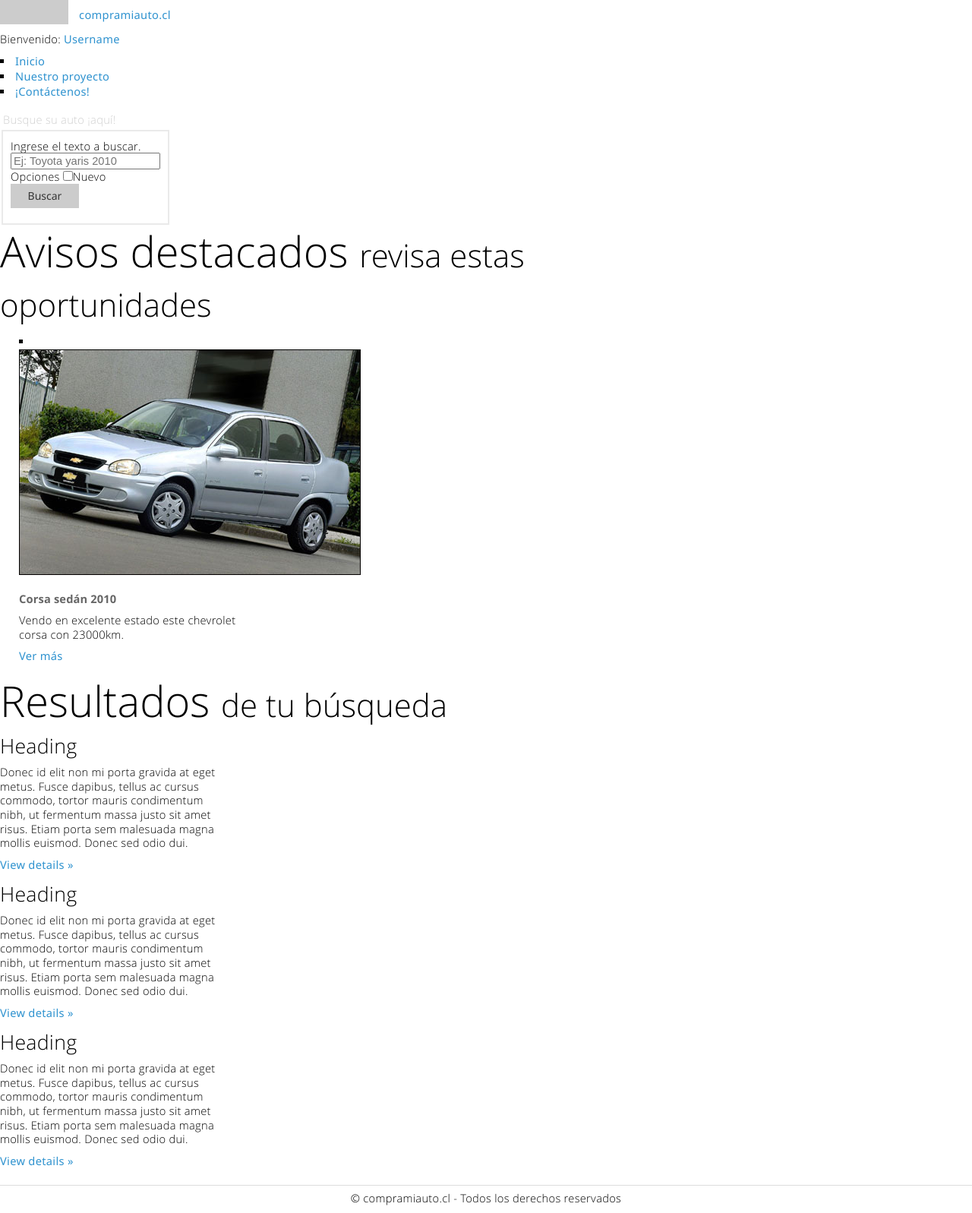
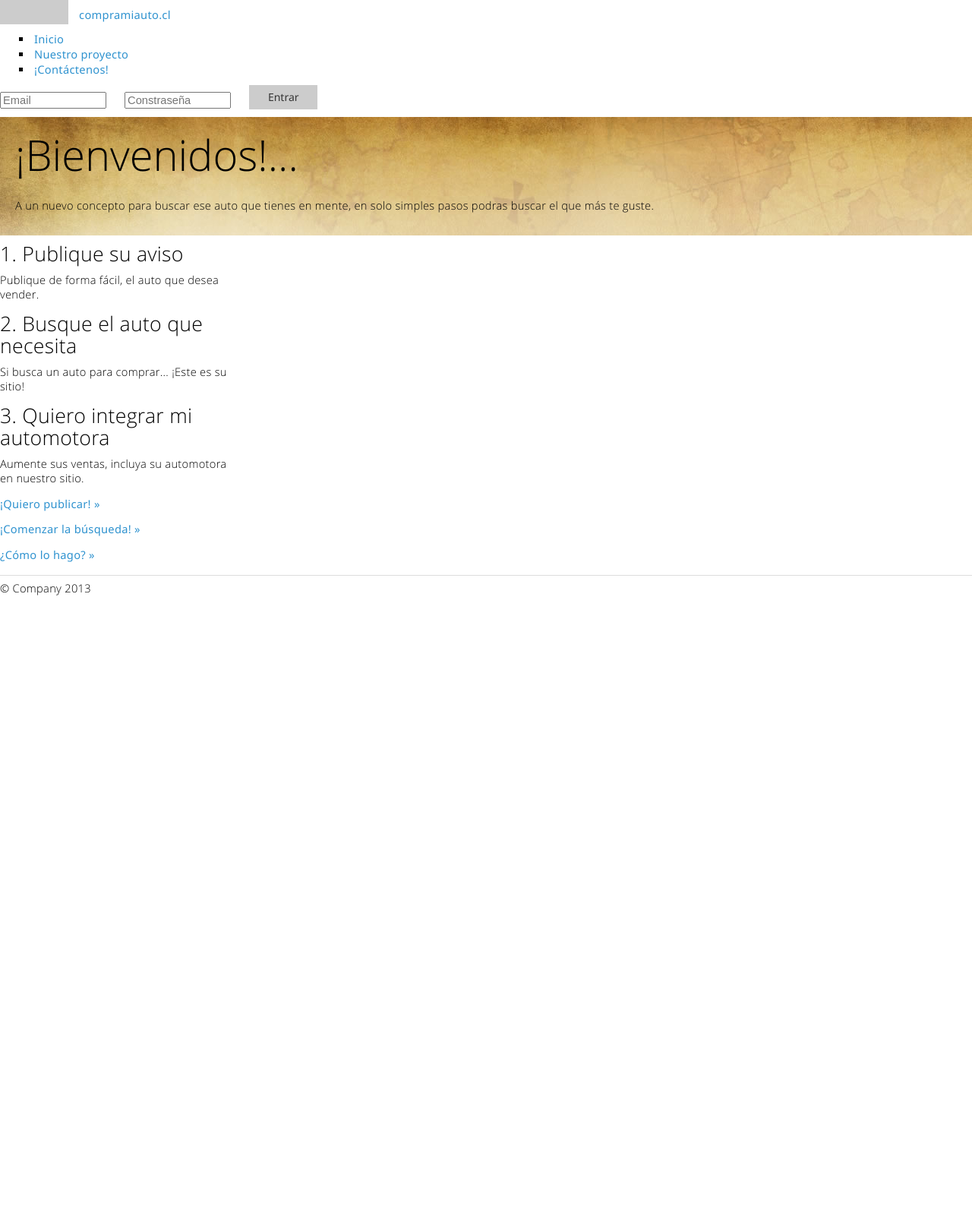
Before and after one commit to Dreamlake/pry, a CakePHP app: the page made by app/View/Index/index.ctp in a window 1280 px wide. Shown: the whole page at 76% size. After the commit the page ends 784 px from the top, so only its background shows below. Run offline with PHP 8.4 and a stand-in for CakePHP, Linux system fonts and the light colour scheme; the template is opened without the code that fills it, so the values that code supplies are empty; some libraries are stand-ins or nearby versions.

Commit message:
Avance 2

```diff
--- a/app/Config/routes.php
+++ b/app/Config/routes.php
@@ -26,7 +26,7 @@
  * its action called 'display', and we pass a param to select the view file
  * to use (in this case, /app/View/Pages/home.ctp)...
  */
-	Router::connect('/', array('controller' => 'home', 'action' => 'index'));
+	Router::connect('/', array('controller' => 'index', 'action' => 'index'));
 /**
  * ...and connect the rest of 'Pages' controller's urls.
  */
--- a/app/View/Elements/menusite.ctp
+++ b/app/View/Elements/menusite.ctp
@@ -6,16 +6,37 @@
             <span class="icon-bar"></span>
             <span class="icon-bar"></span>
           </button>
-          <a class="brand" href="#">compramiauto.cl</a>
+          <a class="brand" href="/pry">compramiauto.cl</a>
           <div class="nav-collapse collapse">
+          	<?php if(false) { ?>
             <p class="navbar-text pull-right">
               Bienvenido: <a href="#" class="navbar-link">Username</a>
             </p>
+            <?php } ?>
             <ul class="nav">
               <li class="active"><a href="#">Inicio</a></li>
               <li><a href="#about">Nuestro proyecto</a></li>
               <li><a href="#contact">¡Contáctenos!</a></li>
+              <!--
+              <li class="dropdown">
+                <a href="#" class="dropdown-toggle" data-toggle="dropdown">Dropdown <b class="caret"></b></a>
+                <ul class="dropdown-menu">
+                  <li><a href="#">Action</a></li>
+                  <li><a href="#">Another action</a></li>
+                  <li><a href="#">Something else here</a></li>
+                  <li class="divider"></li>
+                  <li class="nav-header">Nav header</li>
+                  <li><a href="#">Separated link</a></li>
+                  <li><a href="#">One more separated link</a></li>
+                </ul>
+              </li>
+              -->
             </ul>
+            <form class="navbar-form pull-right">
+              <input class="span2" type="text" placeholder="Email">
+              <input class="span2" type="password" placeholder="Constraseña">
+              <button type="submit" class="btn btn-primary">Entrar</button>
+            </form>
           </div><!--/.nav-collapse -->
         </div>
       </div>
--- a/app/View/Index/index.ctp
+++ b/app/View/Index/index.ctp
@@ -1,63 +1,46 @@
 <?php echo $this->element('menusite'); ?>
-    <div class="container-fluid">
-      <div class="row-fluid">
-        <div class="span3">
-        <form>
-	  		<fieldset>
-	    		<legend>Busque su auto ¡aquí!</legend>
-	    		<label>Ingrese el texto a buscar.</label>
-	    		<input type="text" placeholder="Ej: Toyota yaris 2010">
-	    		<span class="help-block">Opciones</span>
-	    		<label class="checkbox"><input type="checkbox">Nuevo</label>
-	    		<button type="submit" class="btn">Buscar</button>
-	  		</fieldset>
-		</form>
-        </div><!--/span-->
+<div class="container">
 
-        <div class="span9">
-        	<div class="page-header">
-  				<h1>Avisos destacados <small>revisa estas oportunidades</small></h1>
+      <!-- Main hero unit for a primary marketing message or call to action -->
+      <div class="hero-unit" style="background: url(img/fondo-body.jpg) no-repeat">
+        <h1>¡Bienvenidos!...</h1>
+        <br>
+        <p>A un nuevo concepto para buscar ese auto que tienes en mente, en solo simples pasos podras buscar el que más te guste.</p>
+        <!--<p><a href="#" class="btn btn-primary btn-large">Learn more &raquo;</a></p>-->
       </div>
-          <div class="row-fluid">
-            <ul class="thumbnails">
-  				<li class="span4">
-    			<div class="thumbnail">
-    				<?php echo $this->Html->image('avisos/test/01.jpg', array('alt' => '300x200', 'data-src' => 'holder.js/300x200')); ?>
-      				<img data-src="holder.js/300x200" alt="">
-      				<h4>Corsa sedán 2010</h4>
-      				<p>Vendo en excelente estado este chevrolet corsa con 23000km.</p>
-      				<p>
-      					<a href="#" class="btn btn-primary">Ver más</a>
-      				</p>
+
+      <!-- Example row of columns -->
+      <div class="row">
+        <div class="span4">
+          <h2>1. Publique su aviso</h2>
+          <p>Publique de forma fácil, el auto que desea vender.</p>
+
         </div>
-  				</li>
-			</ul>
-			<div class="page-header">
-  				<h1>Resultados <small>de tu búsqueda</small></h1>
+        <div class="span4">
+          <h2>2. Busque el auto que necesita</h2>
+          <p>Si busca un auto para comprar... ¡Este es su sitio!</p>
+
        </div>
-          <div class="row-fluid">
         <div class="span4">
-              <h2>Heading</h2>
-              <p>Donec id elit non mi porta gravida at eget metus. Fusce dapibus, tellus ac cursus commodo, tortor mauris condimentum nibh, ut fermentum massa justo sit amet risus. Etiam porta sem malesuada magna mollis euismod. Donec sed odio dui. </p>
-              <p><a class="btn" href="#">View details &raquo;</a></p>
-            </div><!--/span-->
+          <h2>3. Quiero integrar mi automotora</h2>
+          <p>Aumente sus ventas, incluya su automotora en nuestro sitio.</p>
+
+        </div>
         <div class="span4">
-              <h2>Heading</h2>
-              <p>Donec id elit non mi porta gravida at eget metus. Fusce dapibus, tellus ac cursus commodo, tortor mauris condimentum nibh, ut fermentum massa justo sit amet risus. Etiam porta sem malesuada magna mollis euismod. Donec sed odio dui. </p>
-              <p><a class="btn" href="#">View details &raquo;</a></p>
-            </div><!--/span-->
+        	<p><a class="btn btn-primary" href="/pry/index/crearAnuncio">¡Quiero publicar! &raquo;</a></p>
+        </div>
         <div class="span4">
-              <h2>Heading</h2>
-              <p>Donec id elit non mi porta gravida at eget metus. Fusce dapibus, tellus ac cursus commodo, tortor mauris condimentum nibh, ut fermentum massa justo sit amet risus. Etiam porta sem malesuada magna mollis euismod. Donec sed odio dui. </p>
-              <p><a class="btn" href="#">View details &raquo;</a></p>
-            </div><!--/span-->
-          </div><!--/row-->
-        </div><!--/span-->
-      </div><!--/row-->
+        	<p><a class="btn btn-primary" href="/pry/index/search">¡Comenzar la búsqueda! &raquo;</a></p>
+        </div>
+        <div class="span4">
+        	<p><a class="btn btn-primary" href="#">¿Cómo lo hago? &raquo;</a></p>
+        </div>
+      </div>
 
       <hr>
+
       <footer>
-        <p align="center">&copy; compramiauto.cl - Todos los derechos reservados</p>
+        <p>&copy; Company 2013</p>
       </footer>
 
-    </div><!--/.fluid-container-->
+    </div> <!-- /container -->
```
Also changed, not shown: app/Controller/IndexController.php (+16 -1 lines), app/Model/Anuncio.php (added, +7 -0 lines), app/View/Index/crear_anuncio.ctp (added, +21 -0 lines), app/View/Index/search.ctp (added, +57 -0 lines), app/View/Pages/about.ctp (added), app/webroot/img/fondo-body.jpg (added), 6 other files. Lines whose indentation alone changed are shown as unchanged.
